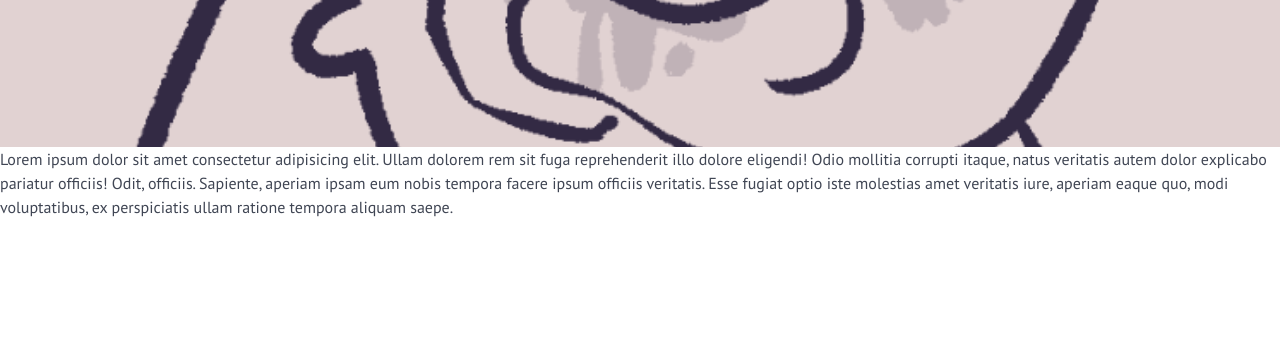
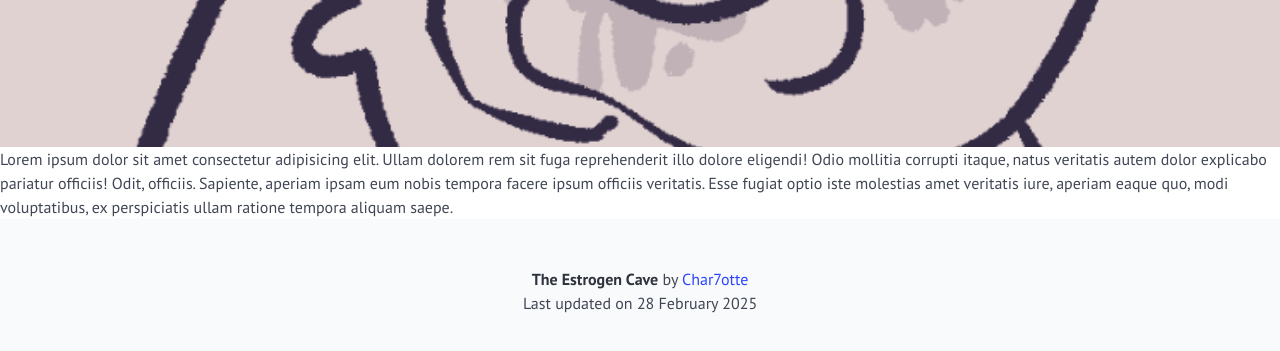
Before and after one commit to Char7otte/The-Estrogen-Cafe, a plain HTML site: page index.html in a window 1280 px wide. Shown: the part 305-656 px from the top of the page. Drawn offline with nearby package versions, Linux system fonts and the light colour scheme.

Commit message:
Create website footer

```diff
--- a/index.html
+++ b/index.html
@@ -59,6 +59,14 @@
                 perspiciatis ullam ratione tempora aliquam saepe.
             </p>
         </main>
+        <footer class="footer">
+            <div class="content has-text-centered">
+                <p>
+                    <strong>The Estrogen Cave</strong> by <a href="https://github.com/Char7otte">Char7otte</a><br />
+                    Last updated on 28 February 2025
+                </p>
+            </div>
+        </footer>
         <!-- Axios -->
         <script src="https://cdn.jsdelivr.net/npm/axios@1.6.7/dist/axios.min.js"></script>
         <script src="js/navbar.js"></script>
```
